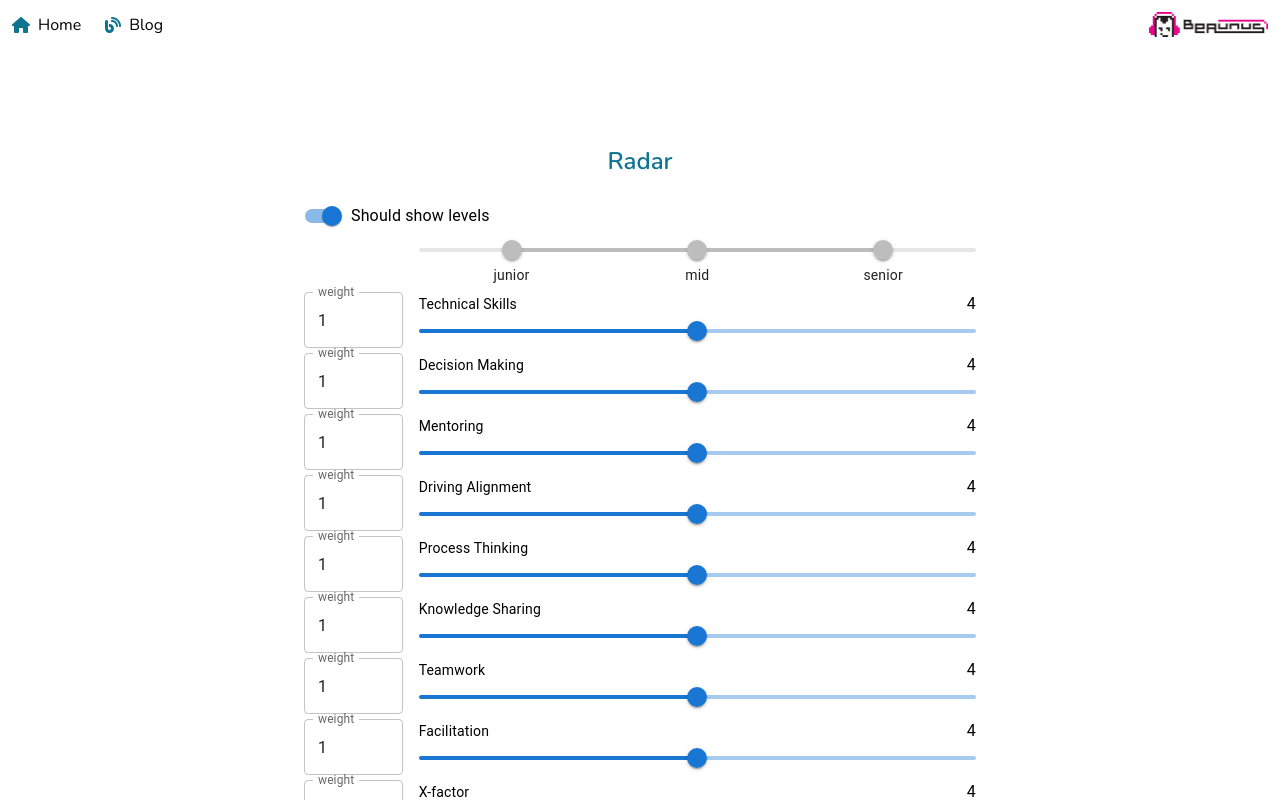
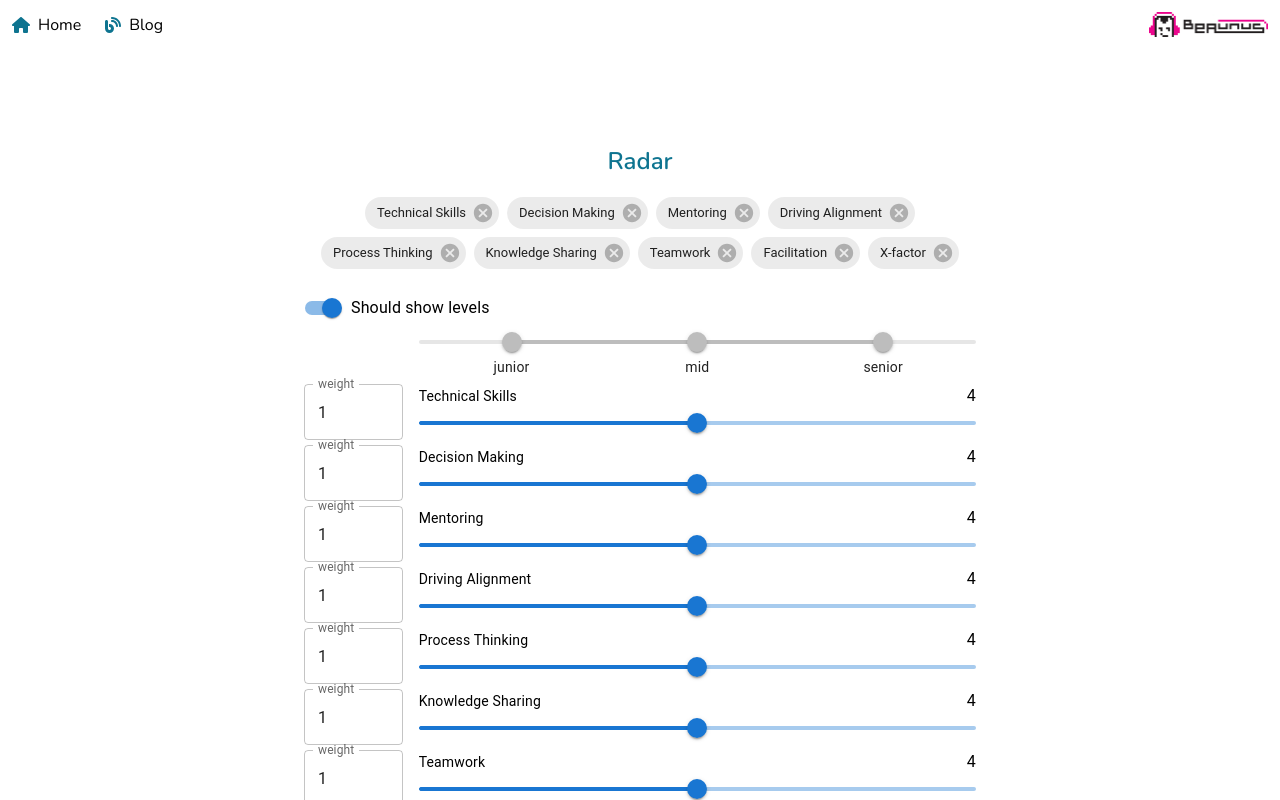
Before and after one commit to beaunus/beaunus.com, a Next.js app: page /blog/radar in a window 1280 px wide. Shown: the top 800 px of the page. Built offline with nearby package versions, Linux system fonts and the light colour scheme; no server answers.

Commit message:
feature: delete dimensions

```diff
--- a/pages/blog/radar.tsx
+++ b/pages/blog/radar.tsx
@@ -1,4 +1,5 @@
 import { FormControlLabel, Switch } from "@mui/material";
+import Chip from "@mui/material/Chip";
 import FormControl from "@mui/material/FormControl";
 import Grid from "@mui/material/Grid";
 import Slider from "@mui/material/Slider";
@@ -33,11 +34,10 @@ const STANDARD_LEVELS: Record<string, number> = {
 const range: [number, number] = [1, 7];
 
 const Radar: NextPage = () => {
-  const [dimensionNames] = React.useState<string[]>(DIMENSION_NAMES);
   const [valuesAndWeightsByDimensionName, setValuesAndWeightsByDimensionName] =
     React.useState<Record<string, { value: number; weight: number }>>(
       Object.fromEntries(
-        dimensionNames.map((name) => [name, { value: 4, weight: 1 }])
+        DIMENSION_NAMES.map((name) => [name, { value: 4, weight: 1 }])
       )
     );
   const [shouldShowLevels, setShouldShowLevels] = React.useState(true);
@@ -150,6 +150,26 @@ const Radar: NextPage = () => {
             <div className="text-2xl font-semibold text-center text-cyan-700">
               Radar
             </div>
+            <div className="flex flex-wrap gap-2 justify-center">
+              {Array.from(Object.keys(valuesAndWeightsByDimensionName)).map(
+                (dimensionName) => (
+                  <Chip
+                    key={dimensionName}
+                    label={dimensionName}
+                    onDelete={() => {
+                      setValuesAndWeightsByDimensionName((old) =>
+                        Object.fromEntries(
+                          Object.entries(old).filter(
+                            ([name]) => name !== dimensionName
+                          )
+                        )
+                      );
+                    }}
+                  />
+                )
+              )}
+            </div>
+
             <FormControl>
               <FormControlLabel
                 control={
```
